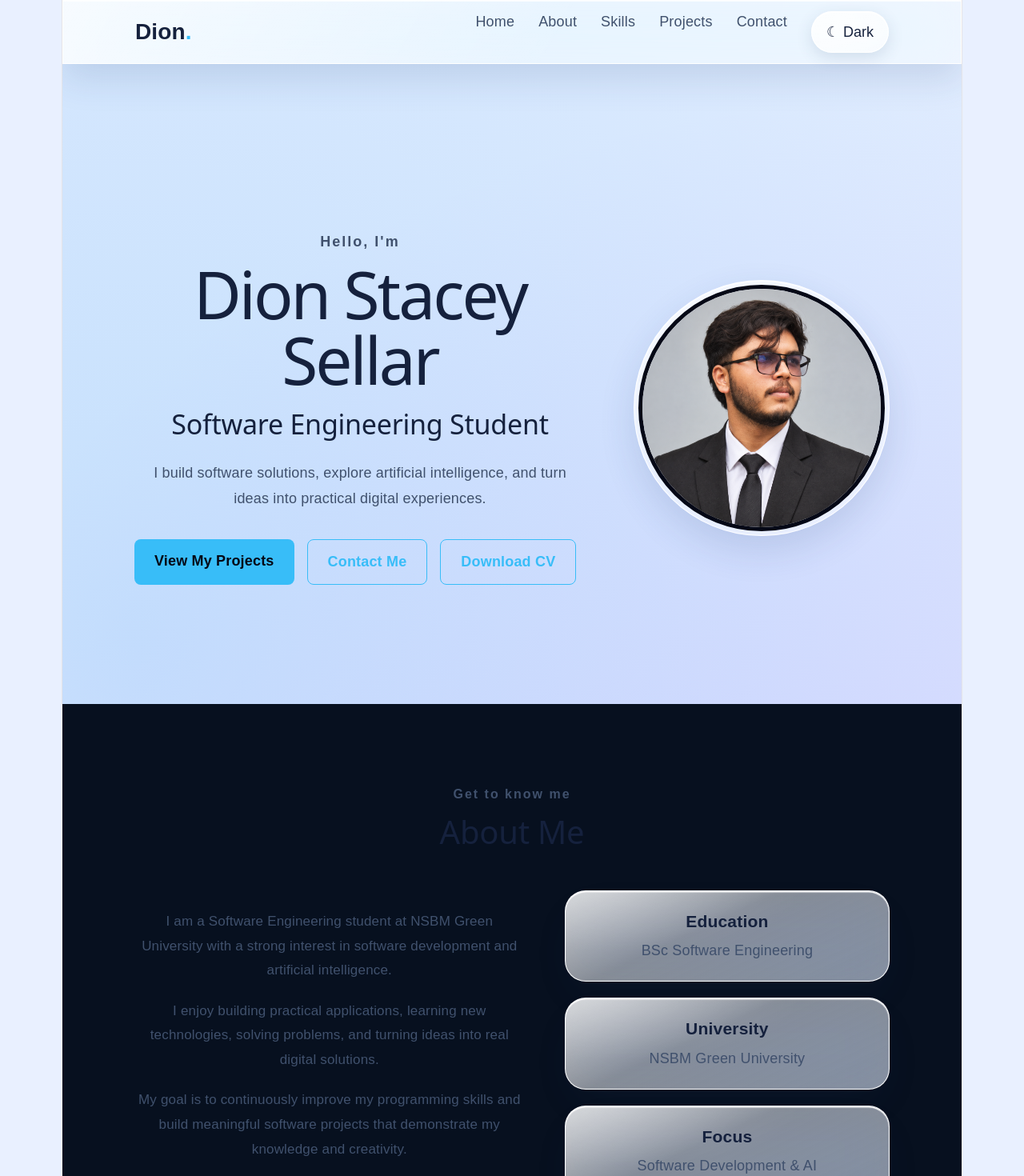
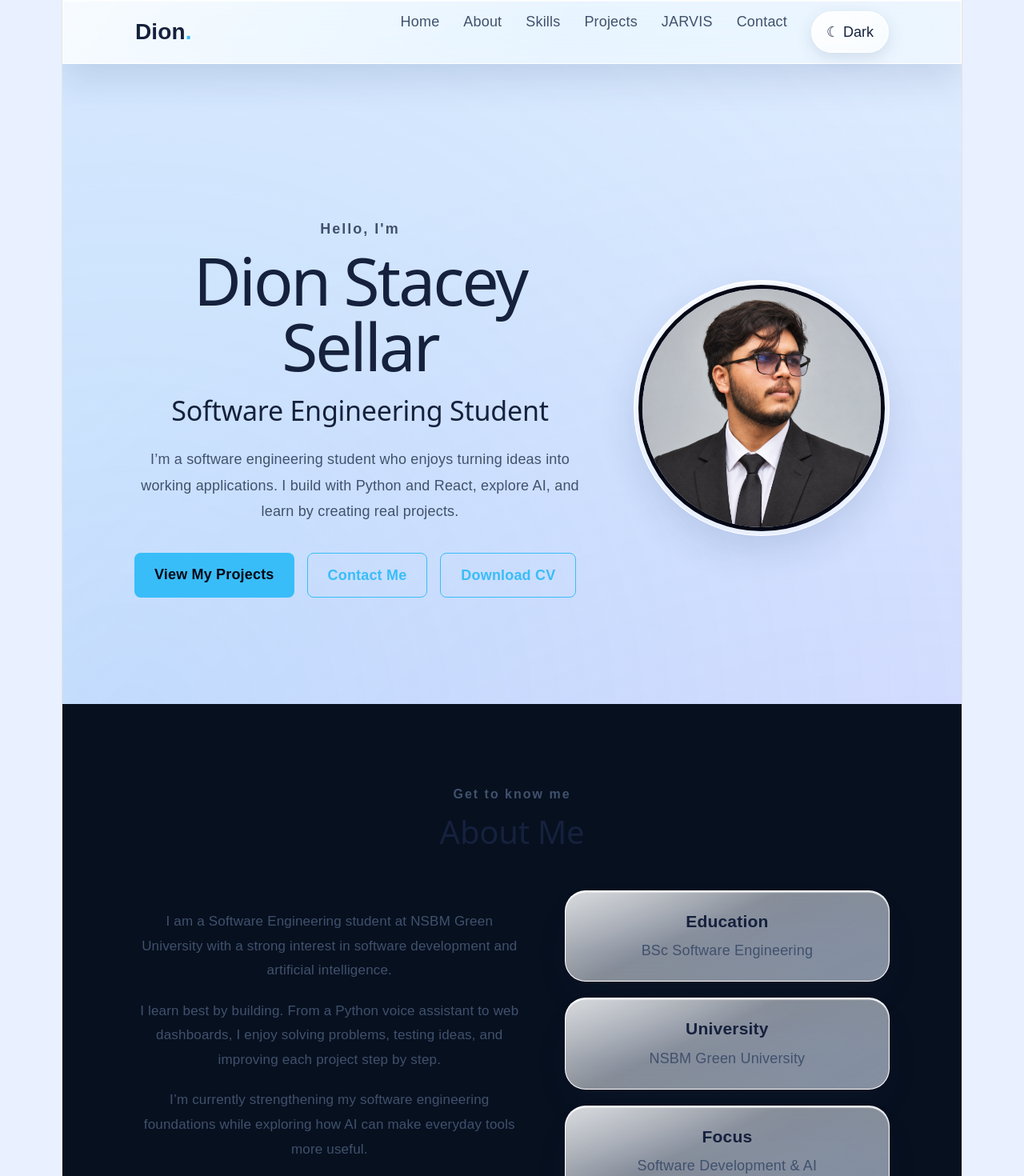
Before and after one commit to dionstacey03-dev/Dion-Portfolio-, a React (Vite) app: page / in a window 1280 px wide. Shown: the top 1470 px of the page at 80% size. Built offline with nearby package versions, Linux system fonts and the light colour scheme.

Commit message:
Integrate JARVIS guide and refresh portfolio introduction

```diff
--- a/src/App.jsx
+++ b/src/App.jsx
@@ -1,6 +1,7 @@
 import { useEffect, useState } from 'react'
 import './App.css'
 import './glass-theme.css'
+import JarvisShowcase from './JarvisShowcase'
 
 function App() {
   const [menuOpen, setMenuOpen] = useState(false)
@@ -89,6 +90,7 @@ function App() {
           <a href="#about" onClick={closeMenu}>About</a>
           <a href="#skills" onClick={closeMenu}>Skills</a>
           <a href="#projects" onClick={closeMenu}>Projects</a>
+          <a href="#jarvis" onClick={closeMenu}>JARVIS</a>
           <a href="#contact" onClick={closeMenu}>Contact</a>
           <button type="button" className="themeToggle" onClick={() => setTheme(current => current === 'dark' ? 'light' : 'dark')} aria-label={`Switch to ${theme === 'dark' ? 'light' : 'dark'} theme`} aria-pressed={theme === 'light'}>{theme === 'dark' ? '☀ Light' : '☾ Dark'}</button>
         </div>
@@ -104,8 +106,7 @@ function App() {
           <h2>Software Engineering Student</h2>
 
           <p className="description">
-            I build software solutions, explore artificial intelligence,
-            and turn ideas into practical digital experiences.
+            I’m a software engineering student who enjoys turning ideas into working applications. I build with Python and React, explore AI, and learn by creating real projects.
           </p>
 
           <div className="heroButtons">
@@ -154,15 +155,11 @@ function App() {
             </p>
 
             <p>
-              I enjoy building practical applications, learning new
-              technologies, solving problems, and turning ideas into real
-              digital solutions.
+              I learn best by building. From a Python voice assistant to web dashboards, I enjoy solving problems, testing ideas, and improving each project step by step.
             </p>
 
             <p>
-              My goal is to continuously improve my programming skills and
-              build meaningful software projects that demonstrate my
-              knowledge and creativity.
+              I’m currently strengthening my software engineering foundations while exploring how AI can make everyday tools more useful.
             </p>
           </div>
 
@@ -335,6 +332,8 @@ function App() {
         </div>
       </section>
 
+      <JarvisShowcase />
+
       {/* ================= PROJECTS ================= */}
       <section className="projects" id="projects">
         <div className="sectionTitle">
```
